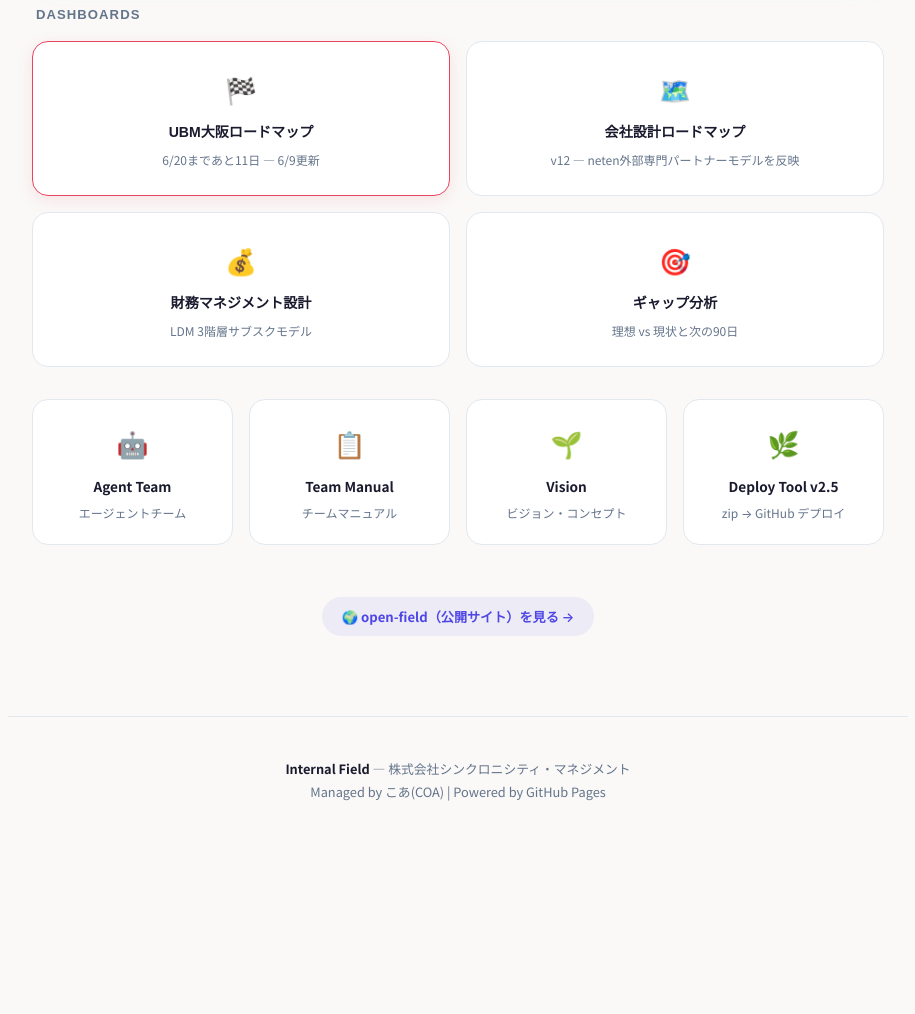
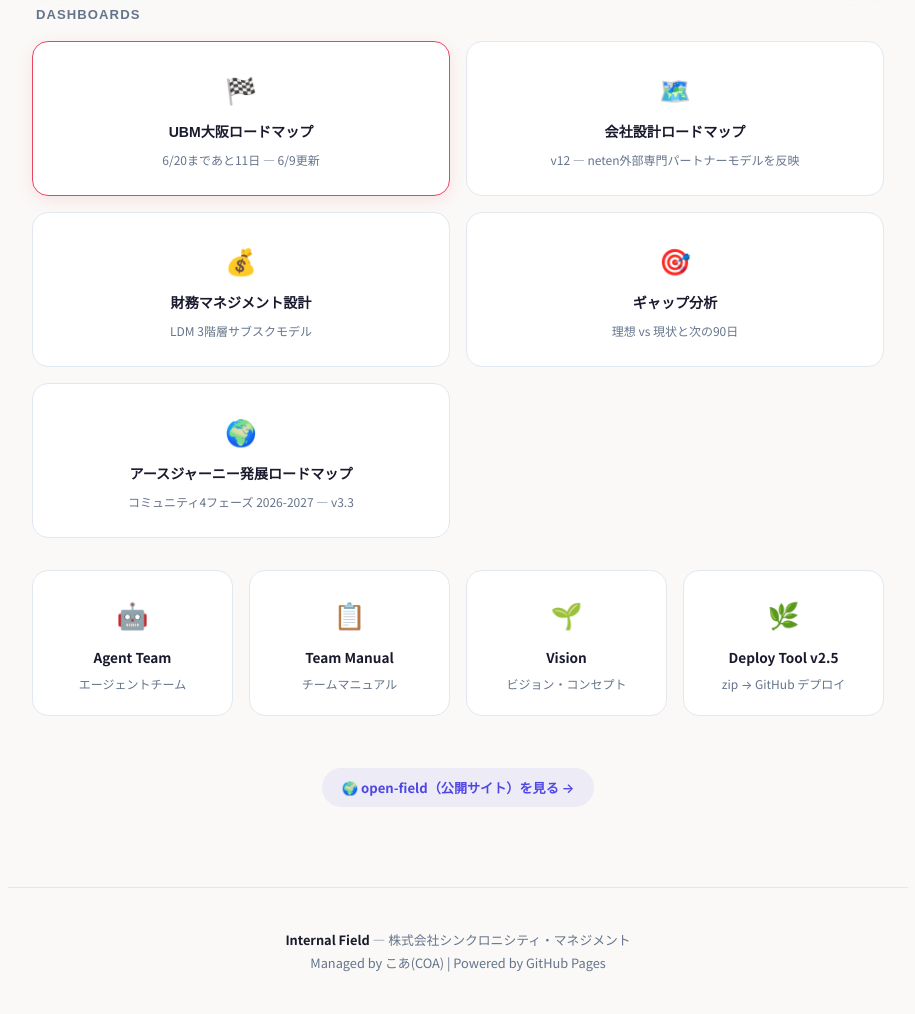
Before and after one commit to synchro-mgmt/internal-field, a plain HTML site: page index.html in a window 1280 px wide. Shown: the part 2057-3071 px from the top of the page, without its empty margins (182-1097 px from the left). Before the commit the page ends 2900 px from the top, so only its background shows below. Drawn offline with Linux system fonts and the light colour scheme; a web font is replaced by a local one.

Commit message:
Add アースジャーニー発展ロードマップ link to DASHBOARDS

```diff
--- a/index.html
+++ b/index.html
@@ -200,6 +200,11 @@
         <h4>ギャップ分析</h4>
         <p>理想 vs 現状と次の90日</p>
       </a>
+      <a href="dashboards/earth-journey-roadmap.html" class="dash-card">
+        <div class="dash-icon">🌍</div>
+        <h4>アースジャーニー発展ロードマップ</h4>
+        <p>コミュニティ4フェーズ 2026-2027 — v3.3</p>
+      </a>
     </div>
   </div>
   <div class="util-grid">
```
